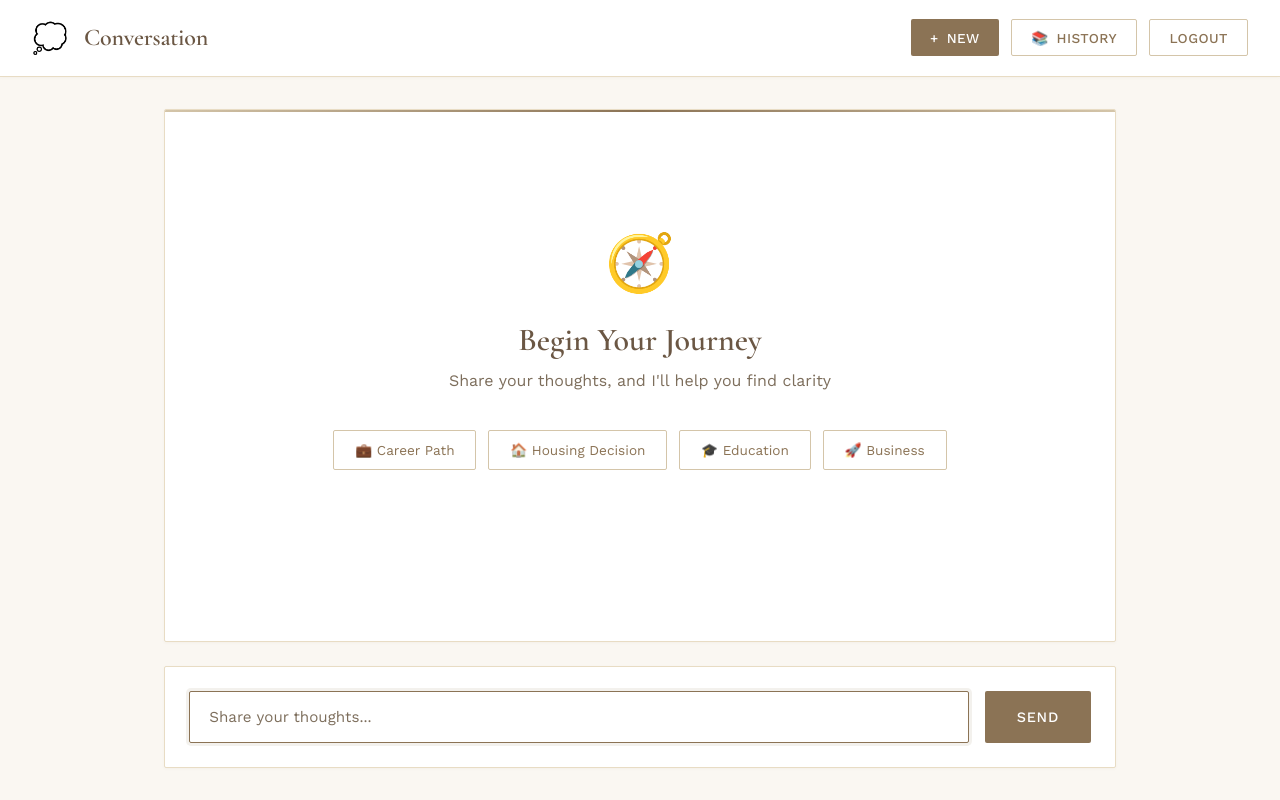
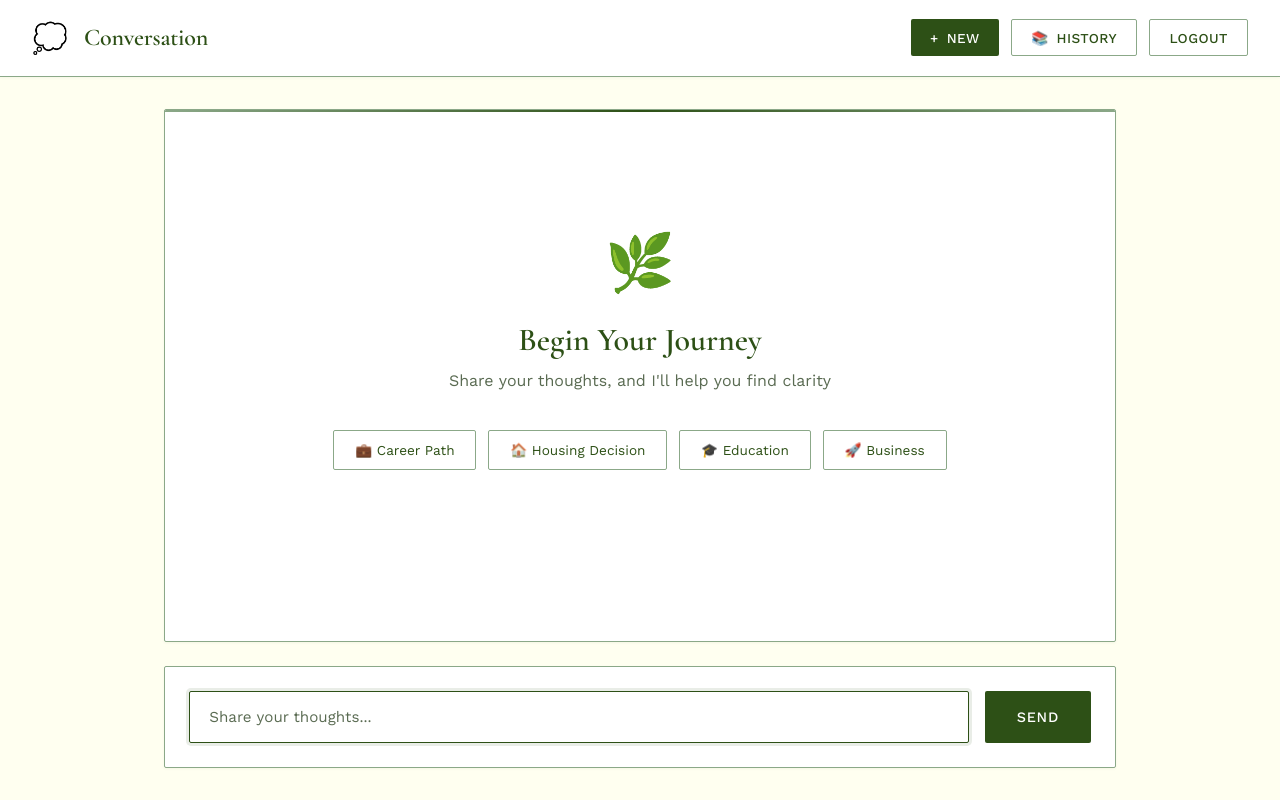
Before and after one commit to Henijariwala/life-decision-helper, a Node server app: page /chat in a window 1280 px wide. Run offline with Node 20, Linux system fonts and the light colour scheme; the visitor is signed in with stand-in values (Sample User, id 1).

Commit message:
first commit

```diff
--- a/views/chat.ejs
+++ b/views/chat.ejs
@@ -9,14 +9,15 @@
   <link href="https://fonts.googleapis.com/css2?family=Cormorant+Garamond:wght@300;400;600;700&family=Work+Sans:wght@300;400;500;600&display=swap" rel="stylesheet">
   <style>
     :root {
-      --cream: #FAF7F2;
-      --beige: #E8DCC4;
-      --beige-dark: #D4C5A9;
-      --brown: #8B7355;
-      --brown-dark: #6B5744;
+      --ivory: #FFFFF0;
+      --ivory-dark: #F5F5DC;
+      --green: #2D5016;
+      --green-light: #3D6B23;
+      --green-soft: #4A7C2F;
+      --sage: #8BA888;
       --white: #FFFFFF;
-      --text: #3E3429;
-      --text-light: #7D6E5C;
+      --text: #1A2E0F;
+      --text-light: #5A6B52;
     }
 
     * {
@@ -27,7 +28,7 @@
 
     body {
       font-family: 'Work Sans', sans-serif;
-      background: var(--cream);
+      background: var(--ivory);
       min-height: 100vh;
       display: flex;
       flex-direction: column;
@@ -35,12 +36,12 @@
 
     .header {
       background: var(--white);
-      border-bottom: 1px solid var(--beige);
+      border-bottom: 1px solid var(--sage);
       padding: 1.2rem 2rem;
       display: flex;
       justify-content: space-between;
       align-items: center;
-      box-shadow: 0 1px 3px rgba(139, 115, 85, 0.05);
+      box-shadow: 0 1px 3px rgba(45, 80, 22, 0.05);
     }
 
     .header-left {
@@ -55,7 +56,7 @@
 
     .header h1 {
       font-family: 'Cormorant Garamond', serif;
-      color: var(--brown-dark);
+      color: var(--green);
       font-size: 1.5rem;
       font-weight: 600;
       letter-spacing: -0.01em;
@@ -85,23 +86,23 @@
 
     .btn-secondary {
       background: transparent;
-      color: var(--brown);
-      border: 1.5px solid var(--beige-dark);
+      color: var(--green);
+      border: 1.5px solid var(--sage);
     }
 
     .btn-secondary:hover {
-      background: var(--cream);
-      border-color: var(--brown);
+      background: var(--ivory);
+      border-color: var(--green);
     }
 
     .btn-new-chat {
-      background: var(--brown);
+      background: var(--green);
       color: var(--white);
       border: none;
     }
 
     .btn-new-chat:hover {
-      background: var(--brown-dark);
+      background: var(--green-light);
       transform: translateY(-1px);
     }
 
@@ -120,8 +121,8 @@
       background: var(--white);
       border-radius: 2px;
       margin-bottom: 1.5rem;
-      box-shadow: 0 1px 3px rgba(139, 115, 85, 0.05);
-      border: 1px solid var(--beige);
+      box-shadow: 0 1px 3px rgba(45, 80, 22, 0.05);
+      border: 1px solid var(--sage);
       display: flex;
       flex-direction: column;
       overflow: hidden;
@@ -135,7 +136,7 @@
       left: 0;
       right: 0;
       height: 2px;
-      background: linear-gradient(90deg, var(--beige-dark), var(--brown), var(--beige-dark));
+      background: linear-gradient(90deg, var(--sage), var(--green), var(--sage));
     }
 
     .messages {
@@ -151,11 +152,11 @@
     }
 
     .messages::-webkit-scrollbar-track {
-      background: var(--cream);
+      background: var(--ivory);
     }
 
     .messages::-webkit-scrollbar-thumb {
-      background: var(--beige-dark);
+      background: var(--sage);
       border-radius: 3px;
     }
 
@@ -189,9 +190,9 @@
     }
 
     .message.user .message-content {
-      background: var(--brown);
+      background: var(--green);
       color: var(--white);
-      border: 1px solid var(--brown-dark);
+      border: 1px solid var(--green-light);
     }
 
     .message.assistant {
@@ -199,9 +200,9 @@
     }
 
     .message.assistant .message-content {
-      background: var(--cream);
+      background: var(--ivory);
       color: var(--text);
-      border: 1px solid var(--beige);
+      border: 1px solid var(--sage);
     }
 
     .message.error .message-content {
@@ -254,7 +255,7 @@
       font-family: 'Cormorant Garamond', serif;
       font-size: 2rem;
       margin-bottom: 0.75rem;
-      color: var(--brown-dark);
+      color: var(--green);
       font-weight: 600;
     }
 
@@ -277,16 +278,16 @@
       padding: 0.7rem 1.3rem;
       border-radius: 2px;
       font-size: 0.85rem;
-      color: var(--brown);
+      color: var(--green);
       cursor: pointer;
       transition: all 0.3s;
-      border: 1.5px solid var(--beige-dark);
+      border: 1.5px solid var(--sage);
     }
 
     .suggestion-chip:hover {
-      background: var(--brown);
+      background: var(--green);
       color: var(--white);
-      border-color: var(--brown);
+      border-color: var(--green);
       transform: translateY(-2px);
     }
 
@@ -294,8 +295,8 @@
       background: var(--white);
       padding: 1.5rem;
       border-radius: 2px;
-      border: 1px solid var(--beige);
-      box-shadow: 0 1px 3px rgba(139, 115, 85, 0.05);
+      border: 1px solid var(--sage);
+      box-shadow: 0 1px 3px rgba(45, 80, 22, 0.05);
     }
 
     .input-form {
@@ -306,20 +307,20 @@
     .message-input {
       flex: 1;
       padding: 1rem 1.2rem;
-      border: 1.5px solid var(--beige-dark);
+      border: 1.5px solid var(--sage);
       border-radius: 2px;
       font-size: 0.95rem;
       font-family: 'Work Sans', sans-serif;
       transition: all 0.3s;
-      background: var(--cream);
+      background: var(--ivory);
       color: var(--text);
     }
 
     .message-input:focus {
       outline: none;
-      border-color: var(--brown);
+      border-color: var(--green);
       background: var(--white);
-      box-shadow: 0 0 0 3px rgba(139, 115, 85, 0.1);
+      box-shadow: 0 0 0 3px rgba(45, 80, 22, 0.1);
     }
 
     .message-input::placeholder {
@@ -327,7 +328,7 @@
     }
 
     .btn-primary {
-      background: var(--brown);
+      background: var(--green);
       color: var(--white);
       padding: 1rem 2rem;
       font-weight: 500;
@@ -344,7 +345,7 @@
     }
 
     .btn-primary:hover {
-      background: var(--brown-dark);
+      background: var(--green-light);
       transform: translateY(-1px);
     }
 
@@ -413,7 +414,7 @@
           <% }); %>
         <% } else { %>
           <div class="empty-state">
-            <div class="empty-state-icon">🧭</div>
+            <div class="empty-state-icon">🌿</div>
             <h2>Begin Your Journey</h2>
             <p>Share your thoughts, and I'll help you find clarity</p>
             <div class="empty-state-suggestions">
```
Also changed, not shown: views/history.ejs (+33 -32 lines).
